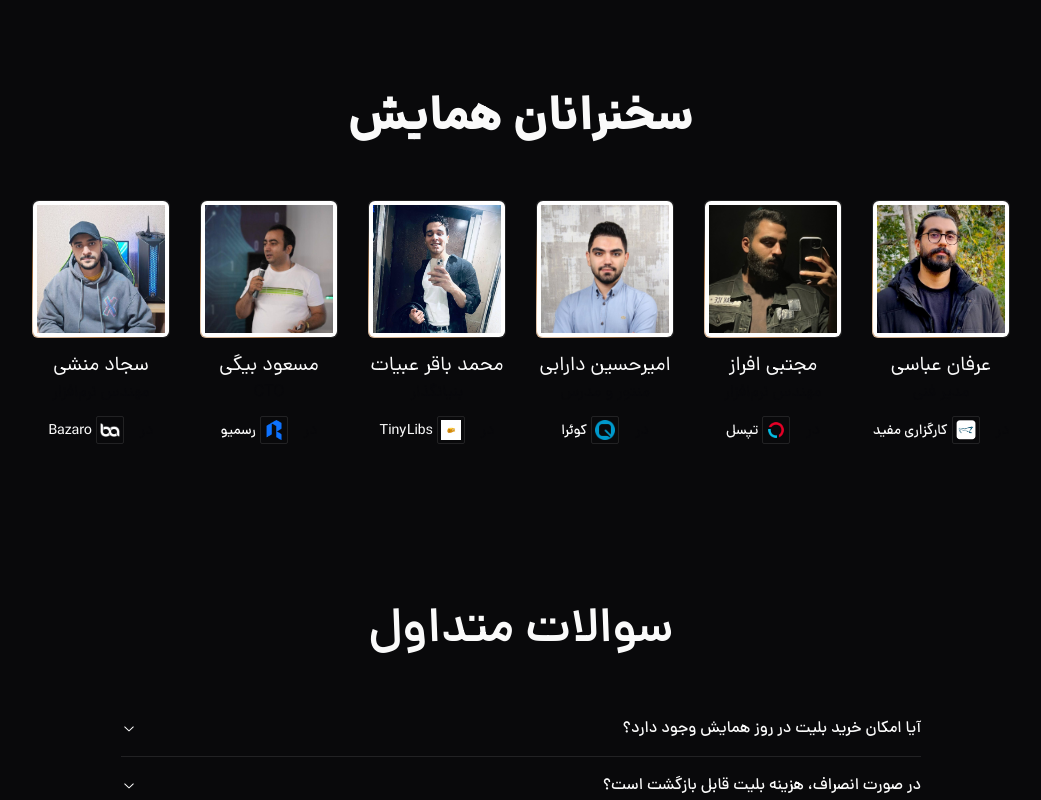
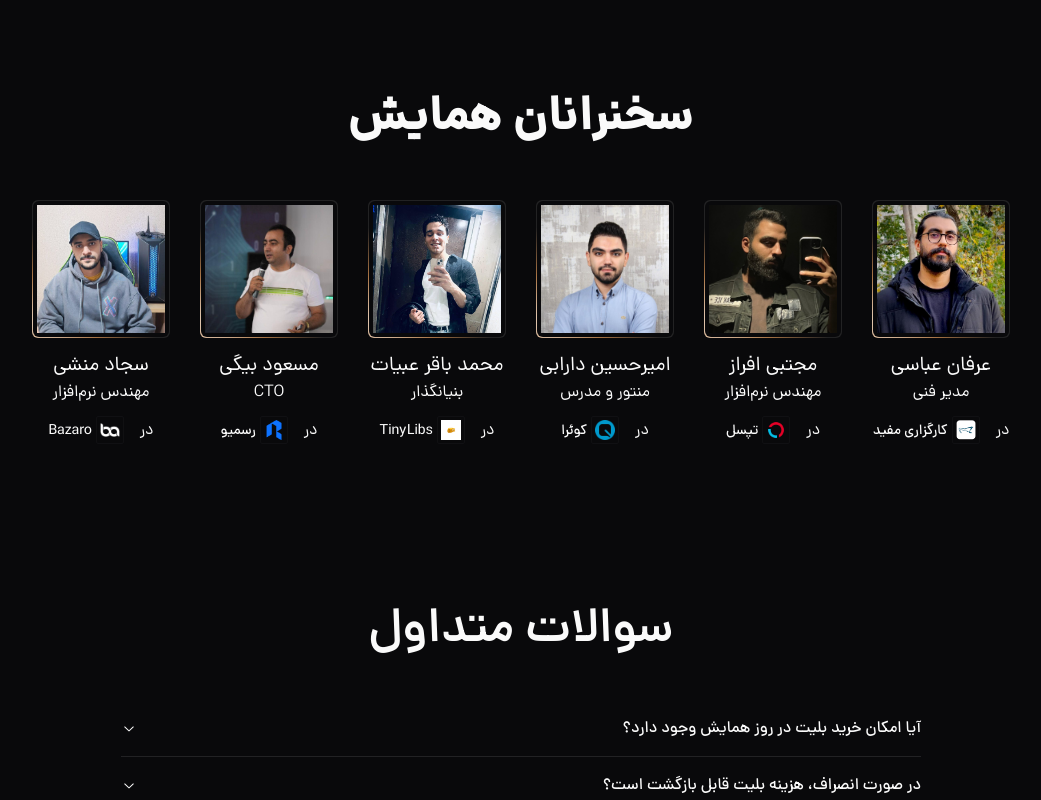
Before and after one commit to frontChapter/NextJS, a Next.js app: page / in a window 1280 px wide. Shown: the top 800 px of the page, without its empty margins (119-1160 px from the left). Built offline with nearby package versions, Linux system fonts and the light colour scheme.

Commit message:
refactor: add dark color scheme support for texts

```diff
--- a/src/app/components/speakers/Speaker.tsx
+++ b/src/app/components/speakers/Speaker.tsx
@@ -16,7 +16,7 @@ const Speaker = ({ speakerInfo }: { speakerInfo: ISpeakerInfo }) => {
           }}
         />
         {/* Black Background */}
-        <div className="absolute inset-[1px] z-0 rounded-md bg-background" />
+        <div className="absolute inset-[1px] z-0 rounded-md bg-background dark:bg-background-dark" />
 
         <Image
           src={imageUrl ?? null}
@@ -31,16 +31,20 @@ const Speaker = ({ speakerInfo }: { speakerInfo: ISpeakerInfo }) => {
         {/* speaker name*/}
         <span className="text-[20px]">{name}</span>
         {/* speaker role (stack)*/}
-        <span className="w-max text-[16px] text-muted-foreground">{role}</span>
+        <span className="w-max text-[16px] text-muted-foreground dark:text-card-foreground-dark">
+          {role}
+        </span>
         {/* speaker company details */}
         <div className="mt-[12px] flex items-center gap-[16px]">
-          <span className="text-[16px] text-muted-foreground">در</span>
+          <span className="text-[16px] text-muted-foreground dark:text-card-foreground-dark">
+            در
+          </span>
           <a
             href={company.websiteLink}
             target="_blank"
             className="flex items-center gap-[4px]"
           >
-            <div className="flex h-[28px] w-[28px] items-center justify-center rounded-[2px] border-[1px] border-[#FFFFFF1A] p-[2px]">
+            <div className="dark:border-dark flex h-[28px] w-[28px] items-center justify-center rounded-[2px] border border-[1px] p-[2px]">
               <Image
                 width={100}
                 height={100}
```
